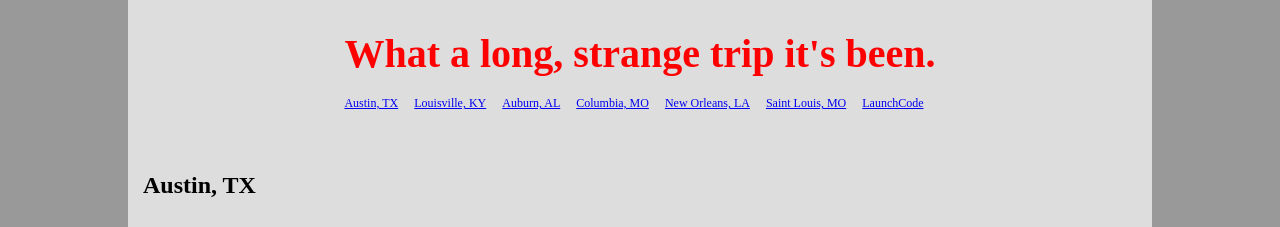
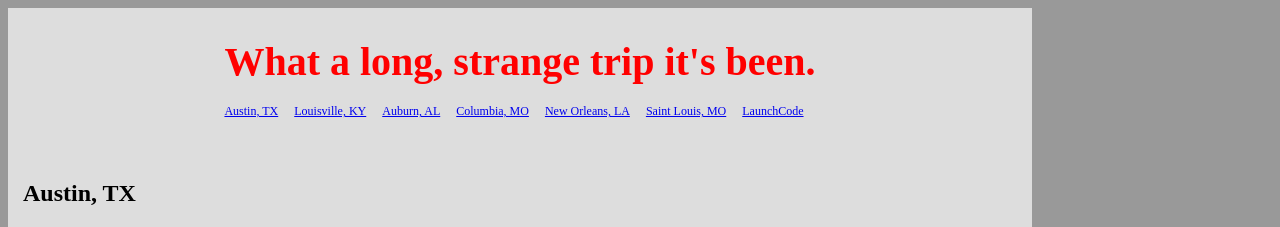
Before and after one commit to CodeCamp-Oct-2021/assignment-4-html-me-something-abailey76, a website: page index.html in a window 1280 px wide. Shown: the top 227 px of the page. Drawn offline with Linux system fonts and the light colour scheme.

Commit message:
css tweaks

```diff
--- a/index.html
+++ b/index.html
@@ -11,7 +11,7 @@
 
 <body>
    <header>
-      <h1>What a long, strange trip it's been.</h1>
+      <mainHeading><h1>What a long, strange trip it's been.</h1></mainHeading>
       <nav>
          <ul>
             <li><a href="#austin">Austin, TX</a></li>
@@ -112,14 +112,14 @@
             <a name="energy"></a>
             <h2>Energy</h2>
             <div id="testp">
-            <p id="funParagraph">
+            <P id="funParagraph">
                <br />Please take responsibility for the energy you bring into this space.
                <br />Your words matter.
                <br />Your behaviors matter.
                <br />Our people and our teams matter.
                <br />Take a slow, deep breath and make sure your energy is in check before entering.
                <br />Thank you.
-               </p>
+            </P>
             </div>
          </section>
          </aside>
--- a/styles.css
+++ b/styles.css
@@ -1,7 +1,7 @@
 body {
 	width: 100%;
 	max-width: 1024px;
-	margin: 0 auto;
+	margin: 8px;
 	background-color: #999;
 	font-size: 62.5%;
 }
```
